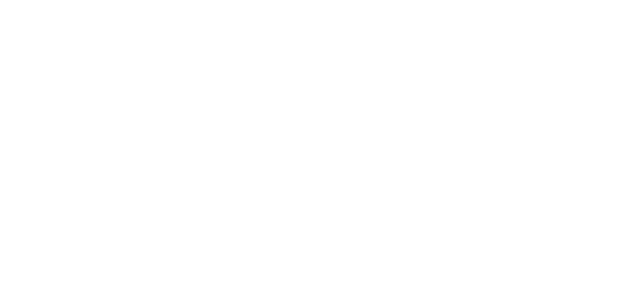
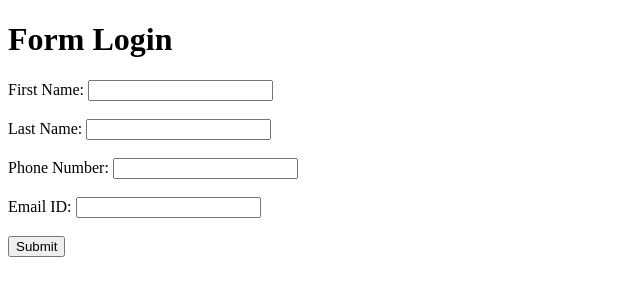
Before and after one commit to acciojob/form-login-2-sirin-acciojob-26, a website: page main.html in a window 1280 px wide. Shown: the whole page, without its empty margins (0-640 px from the left). Drawn offline with Linux system fonts and the light colour scheme.

Commit message:
created a submission

```diff
--- a/main.html
+++ b/main.html
@@ -1,16 +1,44 @@
 <!DOCTYPE html>
+<html lang="en">
+<head>
+    <meta charset="UTF-8">
+    <meta name="viewport" content="width=device-width, initial-scale=1.0">
+    <title>Form Login</title>
+    <script>
+        function displayFormInfo(event) {
+            // Prevent the form from submitting
+            event.preventDefault();
 
-<html>
+            // Retrieve values from the form fields
+            let firstName = document.getElementById('firstName').value;
+            let lastName = document.getElementById('lastName').value;
+            let phoneNumber = document.getElementById('phoneNumber').value;
+            let emailID = document.getElementById('emailID').value;
 
-<head>
-	<link rel="stylesheet" href="styles.css">
+            // Create the alert message
+            let alertMessage = `First Name: ${firstName} Last Name: ${lastName} Phone Number: ${phoneNumber} Email ID: ${emailID}`;
+
+            // Display the alert with form information
+            alert(alertMessage);
+        }
+    </script>
 </head>
+<body>
+    <h1>Form Login</h1>
+    <form onsubmit="displayFormInfo(event)">
+        <label for="firstName">First Name:</label>
+        <input type="text" id="firstName" name="firstName"><br><br>
 
-<body>
-	<!-- the entire body must be written by student -->
-    <script type="text/javascript" src="./script.js">
-</script>
+        <label for="lastName">Last Name:</label>
+        <input type="text" id="lastName" name="lastName"><br><br>
 
+        <label for="phoneNumber">Phone Number:</label>
+        <input type="text" id="phoneNumber" name="phoneNumber"><br><br>
+
+        <label for="emailID">Email ID:</label>
+        <input type="text" id="emailID" name="emailID"><br><br>
+
+        <button type="submit">Submit</button>
+    </form>
 </body>
-
 </html>
```
